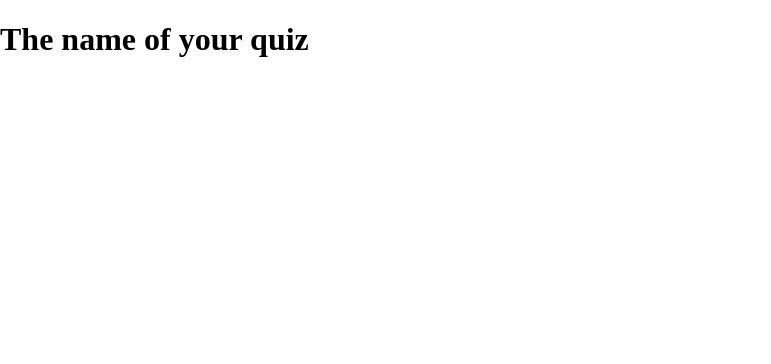
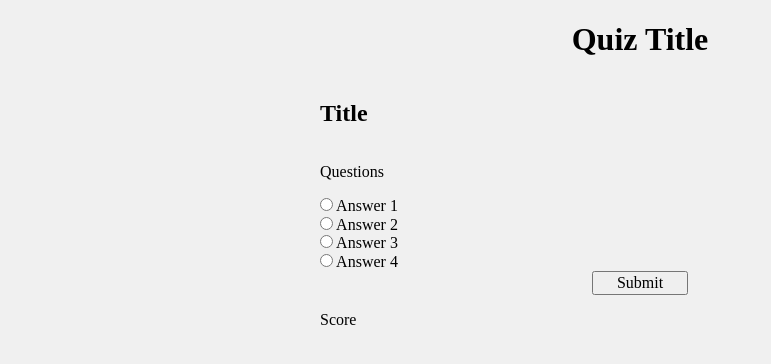
Before and after one commit to Jeuq/quizapp, a plain HTML site: page index.html in a window 1280 px wide. Shown: the whole page, without its empty margins (0-771 px from the left). Drawn offline with nearby package versions, Linux system fonts and the light colour scheme.

Commit message:
Added HTML wireframe

```diff
--- a/app.css
+++ b/app.css
@@ -6,3 +6,38 @@
   * https://github.com/andreacardybailey/responsive_example/blob/master/styles/responsive-base.css
   *
 */
+
+html {
+  background: #f0f0f0;
+}
+
+header > h1 {
+  width: 100%;
+  text-align: center;
+}
+
+main {
+  display: flex;
+  flex-flow: column wrap;
+  justify-items: center;
+  align-items: center;
+  width: 100%;
+}
+
+#question-card {
+  display: inherit;
+  flex-flow: column wrap;
+  justify-items: center;
+  width: 50%;
+  margin: auto;
+}
+
+#answer-section {
+  display: inherit;
+  flex-direction: column;
+}
+
+#submit {
+  width: 96px;
+  margin: auto;
+}
--- a/app.js
+++ b/app.js
@@ -90,7 +90,7 @@ const store = {
 
 
 function startPage(){
-// loads first
+
 }
 
 
--- a/index.html
+++ b/index.html
@@ -13,9 +13,36 @@
 
 <body>
   <header>
-    <h1>The name of your quiz</h1>
+    <h1>Quiz Title</h1>
   </header>
-  <main></main>
+  <main>
+    <article class="question" id="question-card">
+      <h2 class="question" id="question-title">Title</h2>
+      <p class="question" id="question-text">Questions</p>
+      <form class="answer" id="answer-section">
+
+        <label for="ans1">
+          <input type="radio" class="answer" id="ans1"/>
+          Answer 1
+        </label>
+
+        <label for="ans2">
+          <input type="radio" class="answer" id="ans2"/>
+          Answer 2
+        </label>
+        <label for="ans3">
+          <input type="radio" class="answer" id="ans3"/>
+          Answer 3
+        </label>
+        <label for="ans4">
+          <input type="radio" class="answer" id="ans4"/>
+          Answer 4
+        </label>
+        <button class="answer" id="submit">Submit</button>
+      </form>
+      <p class="question" id="quiz-score">Score</p>
+    </article>
+  </main>
   <script src="https://code.jquery.com/jquery-3.4.1.slim.js" crossorigin="anonymous"></script>
   <script src="app.js"></script>
 </body>
```
